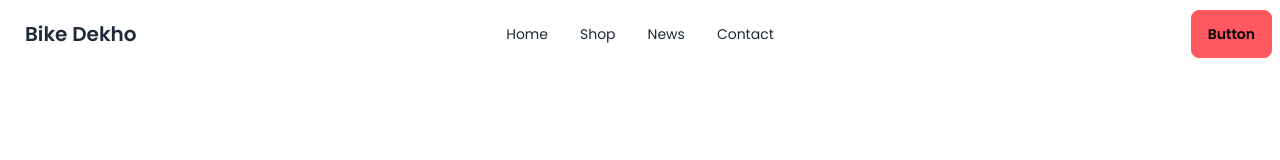
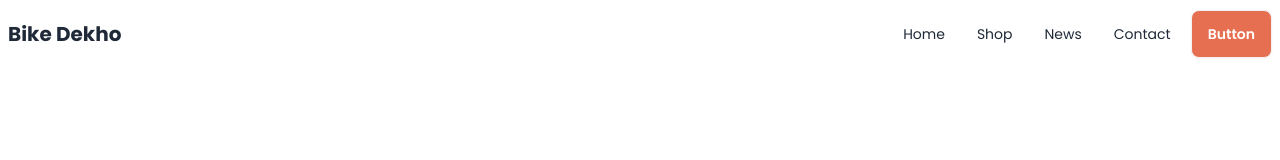
Before and after one commit to MahiaAnwar/biker-zone, a plain HTML site: page index.html in a window 1280 px wide. Drawn offline with nearby package versions, Linux system fonts and the light colour scheme.

Commit message:
navbar completed

```diff
--- a/index.html
+++ b/index.html
@@ -17,11 +17,26 @@
             font-family: "Poppins", sans-serif;
         }
      </style>
+     <!-- TAILWIND CSS CDN LINK -->
+     <script>
+        tailwind.config = {
+          theme: {
+            extend: {
+              colors: {
+                clifford: '#da373d',
+                'bike-primary': '#E76F51',
+              }
+            }
+          }
+        }
+      </script>
 </head>
 <body class="poppins">
     <!-- HEADER STARTS -->
+    <header class="md:container md:mx-auto">
+        <navbar>
             <div class="navbar bg-base-100">
-        <div class="navbar-start">
+                <div class="flex-1">
                   <div class="dropdown">
                     <div tabindex="0" role="button" class="btn btn-ghost lg:hidden">
                       <svg
@@ -51,7 +66,7 @@
                       <li><a>Item 3</a></li>
                     </ul>
                   </div>
-          <a class="btn btn-ghost text-xl">Bike Dekho</a>
+                  <a class="font-bold text-xl">Bike Dekho</a>
                 </div>
                 <div class="navbar-center hidden lg:flex">
                   <ul class="menu menu-horizontal px-1">
@@ -61,10 +76,12 @@
                     <li><a>Contact</a></li>
                   </ul>
                 </div>
-        <div class="navbar-end">
-          <a class="btn btn-error">Button</a>
+                <div class="">
+                  <a class="btn bg-bike-primary text-white">Button</a>
                 </div>
               </div>
+        </navbar>
+    </header>
      <!-- MAIN STARTS -->
       <!-- FOOTER STARTS -->
 </body>
```
Lines whose indentation alone changed are shown as unchanged.
